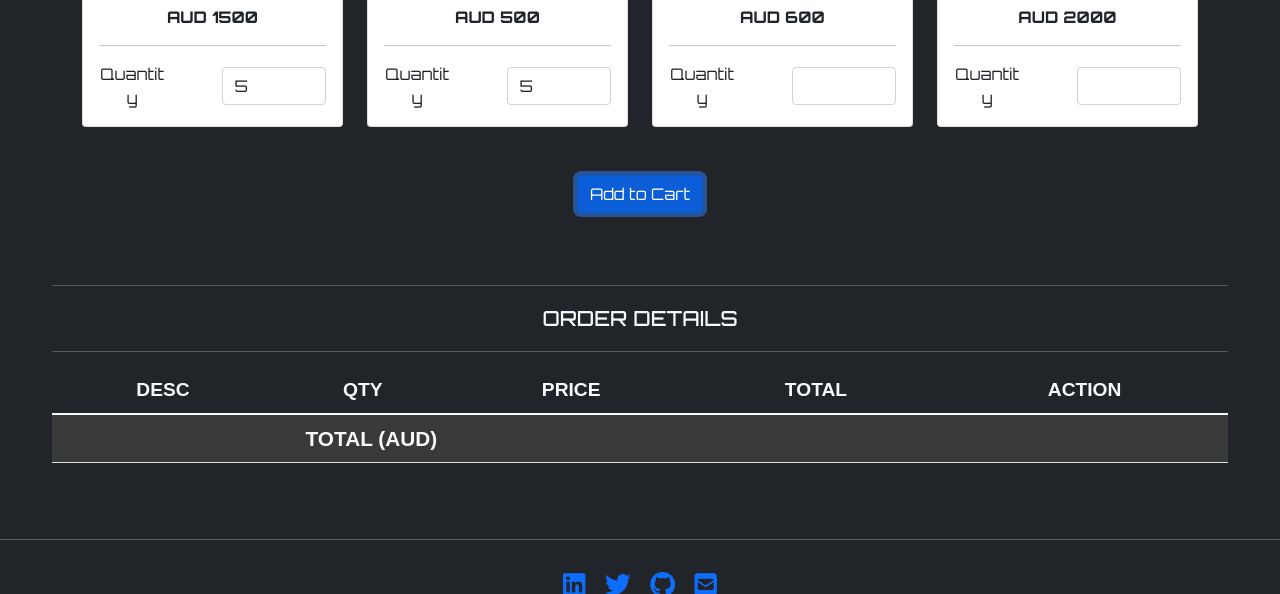
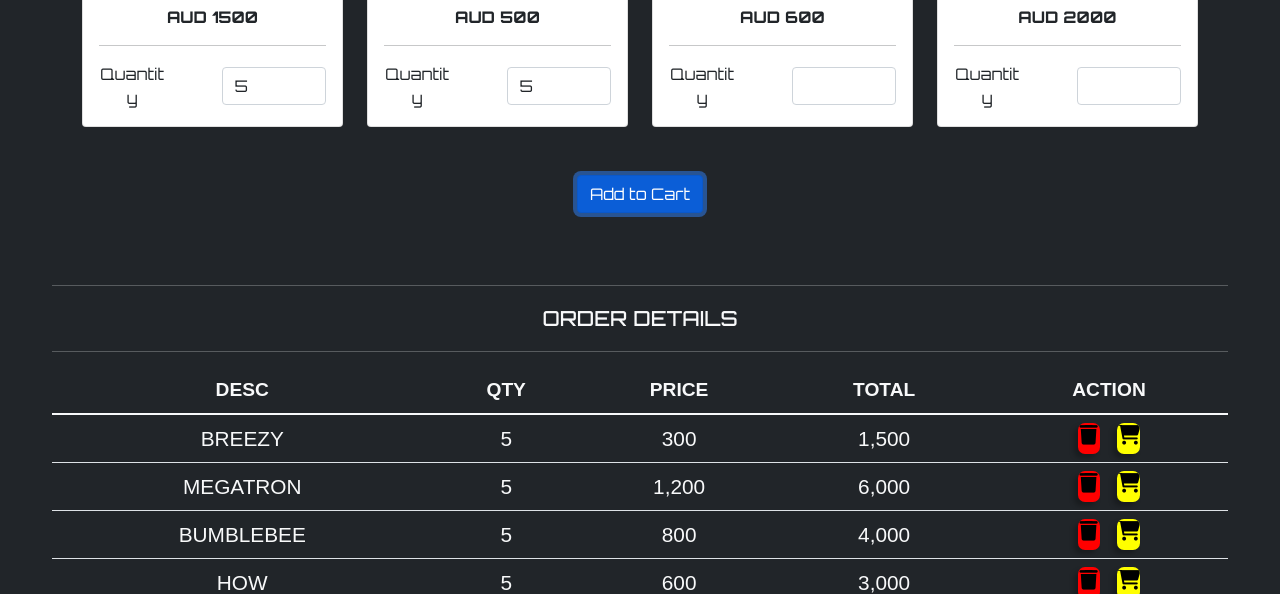
Before and after one commit to prateekkhindri/Ecommerce-sneakers, a plain HTML site: page index.html in a window 1280 px wide. Both pictures are taken after typing "5", "5", "5", "5", "5", "5" into the empty fields and a click on the button "Add to Cart". Shown: the part 927-1521 px from the top of the page. Drawn offline with nearby package versions, Linux system fonts and the light colour scheme.

Commit message:
Displayed selected product, total and grandTotal when add to cart is clicked

```diff
--- a/index.html
+++ b/index.html
@@ -285,7 +285,15 @@
               <th scope="col" colspan="2">Action</th>
             </tr>
           </thead>
-          <tbody id="tbody"></tbody>
+          <tbody id="tbody">
+            <!-- <tr>
+              <td>Desc</td>
+              <td>Qty</td>
+              <td>Price</td>
+              <td>Total</td>
+              <td>Action</td>
+            </tr> -->
+          </tbody>
           <tfoot>
             <!-- <td ></td> -->
             <td colspan="3" class="fw-bold">Total (AUD)</td>
--- a/script.js
+++ b/script.js
@@ -100,7 +100,7 @@ const renderProductList = (productArray) => {
 
 renderProductList(productArray);
 
-// 3. Display the selected products/products in the order details section when add to cart is clicked
+// 3. Adding the products to the basket
 
 let basket = [];
 
@@ -121,7 +121,7 @@ const handleAddToBasket = () => {
 
       if (basket.length === 0) {
         basket.push(obj);
-        console.log(obj);
+        // console.log({ obj });
       } else {
         let found = false;
 
@@ -138,4 +138,51 @@ const handleAddToBasket = () => {
       }
     }
   });
+
+  renderOrderDetails();
 };
+
+// 4. Display the selected products/products in the order details section when add to cart is clicked
+
+const renderOrderDetails = () => {
+  // 4.1 Total and grandTotal Calculation
+
+  basket.map((basketObj, index) => {
+    basketObj.amount = basketObj.productQuantity * basketObj.unitPrice;
+  });
+
+  let grandTotal = 0;
+
+  basket.map((basketObj, index) => {
+    grandTotal += basketObj.amount;
+  });
+
+  let productOrdered = "";
+  basket.forEach((basketObj, index) => {
+    productOrdered += `
+
+    <tr id = "${basketObj.productID}">
+              <td class = "align-middle">${
+                basketObj.productName.split(" ")[0]
+              }</td>
+              <td class = "align-middle">${basketObj.productQuantity}</td>
+              <td class = "align-middle right">${basketObj.unitPrice.toLocaleString()}</td>
+              <td class = "align-middle">${basketObj.amount.toLocaleString()}</td>
+              <td  colspan = "2">
+              <button class = "deleteBtn  ">
+                  <i class= "fa-solid fa-trash"></i>
+              </button>
+                &nbsp;
+              <button class = "editBtn  ">
+                  <i class= "fa-solid fa-cart-shopping"></i>
+              </button>
+
+              </td>
+            </tr>
+    `;
+  });
+
+  document.getElementById("tbody").innerHTML = productOrdered;
+
+  document.getElementById("total").innerHTML = grandTotal.toLocaleString();
+};
--- a/style.css
+++ b/style.css
@@ -106,6 +106,24 @@ footer img {
   max-width: 45px;
   margin-top: 1rem;
   margin-bottom: 0.4rem;
+}
+
+.deleteBtn {
+  background: red;
+  border: none;
+  border-radius: 7px;
+  min-height: 22px;
+  min-width: 22px;
+  box-shadow: -4px 4px 5px rgba(0, 0, 0, 0.25);
+}
+
+.editBtn {
+  background: yellow;
+  border: none;
+  border-radius: 7px;
+  min-height: 22px;
+  min-width: 22px;
+  box-shadow: -4px 4px 5px rgba(0, 0, 0, 0.25);
 }
 
 /* Media Query */
```
